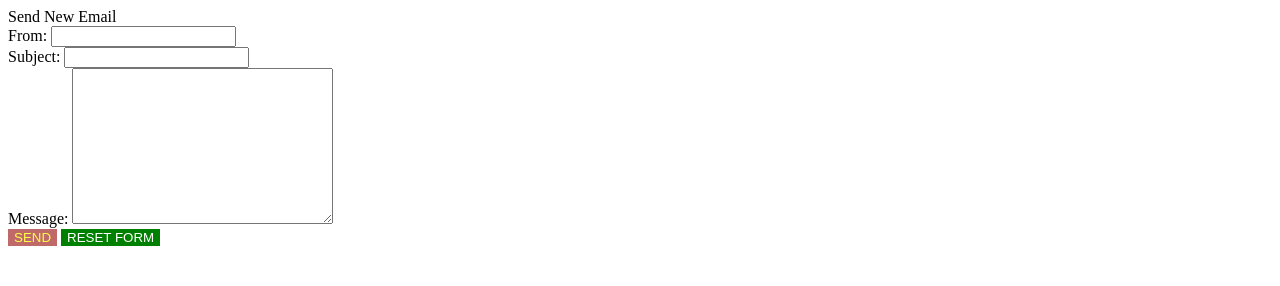
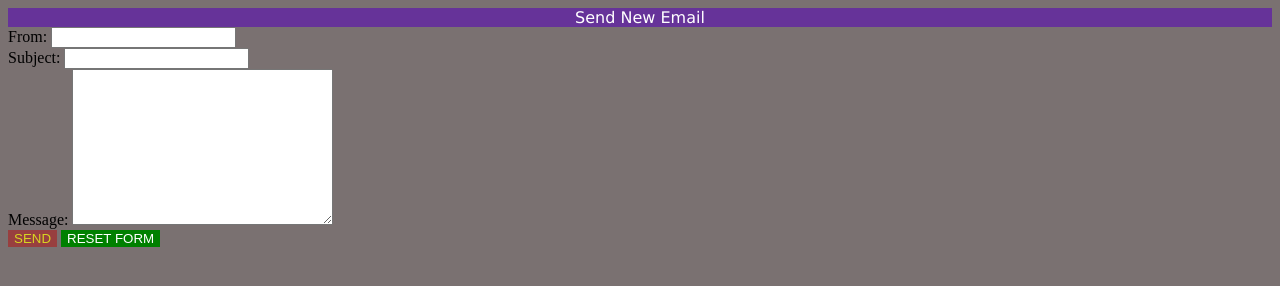
Before and after one commit to iDuvancho303/Contact-me, a plain HTML site: page index.html in a window 1280 px wide. Drawn offline with Linux system fonts and the light colour scheme.

Commit message:
Adding more code

```diff
--- a/app.js
+++ b/app.js
@@ -1,4 +1,4 @@
-// Variables
+/* variables */
 
 const btnSend = document.querySelector('#send');
 
@@ -8,7 +8,11 @@ const subject = document.querySelector('#subject');
 const message = document.querySelector('#message');
 
 function eventListeners() {
+    // when the app starts
     document.addEventListener('DOMContentLoaded', iniciarApp);
+
+    //form fields
+    email.addEventListener('blur', validateForm);
 }
 
 
@@ -18,3 +22,12 @@ function iniciarApp() {
     btnSend.disabled = true;
     btnSend.classList.add('bad');
 } // before validation
+
+// validate form
+function validateForm(e) {
+    if(e.target.value.length > 2) {
+        console.log('Si hay algo')
+    } else {
+        e.target.style.background = 'red';
+    }
+}
--- a/style.css
+++ b/style.css
@@ -1,5 +1,15 @@
 
+body {
+    background-color: rgb(122, 113, 113);
+}
 
+header {
+    text-align: center;
+    color: #fff;
+    font-family: Verdana, Geneva, Tahoma, sans-serif;
+    font-size: 16px;
+    background-color: rebeccapurple;
+}
 
 
 
```
